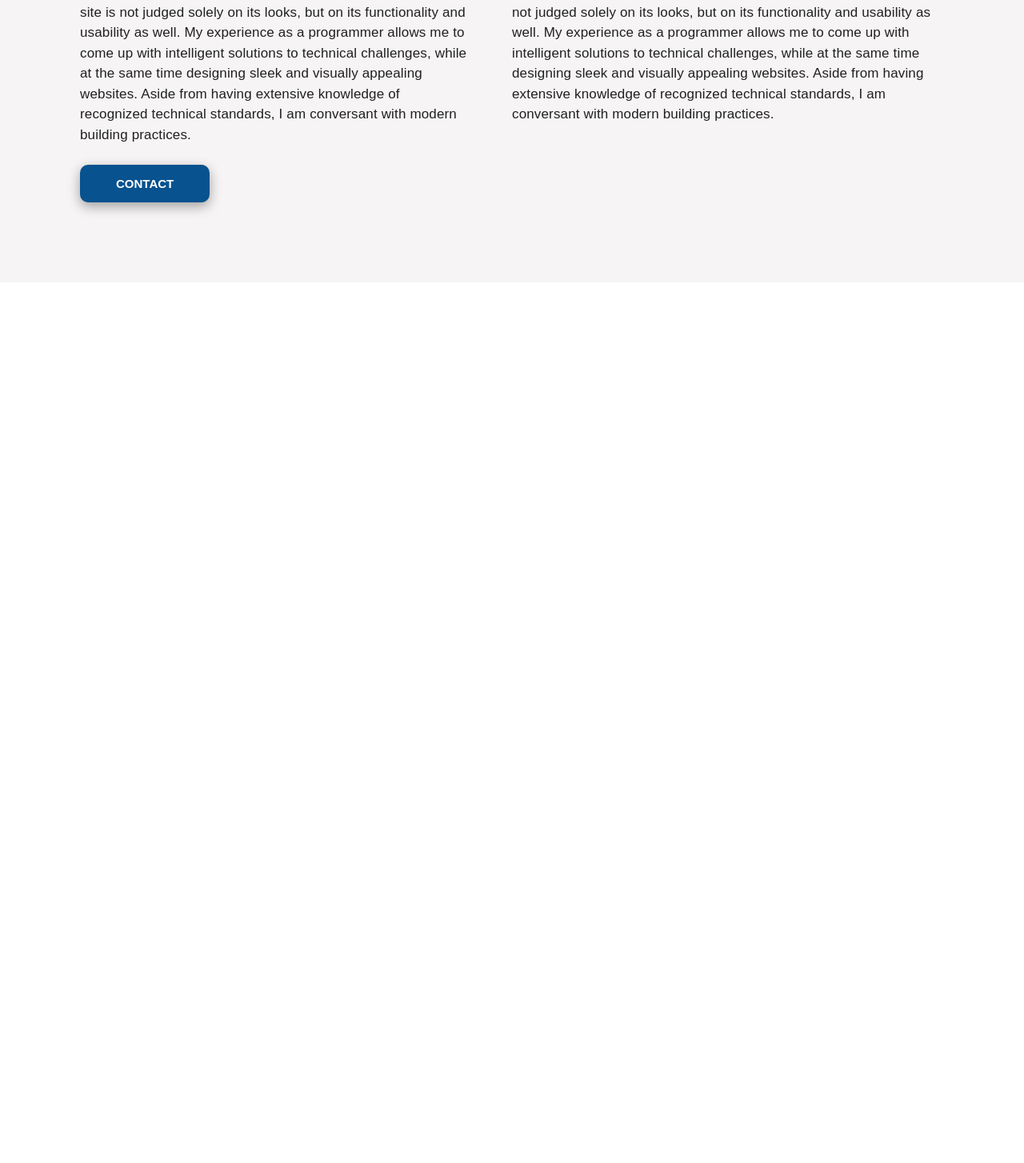
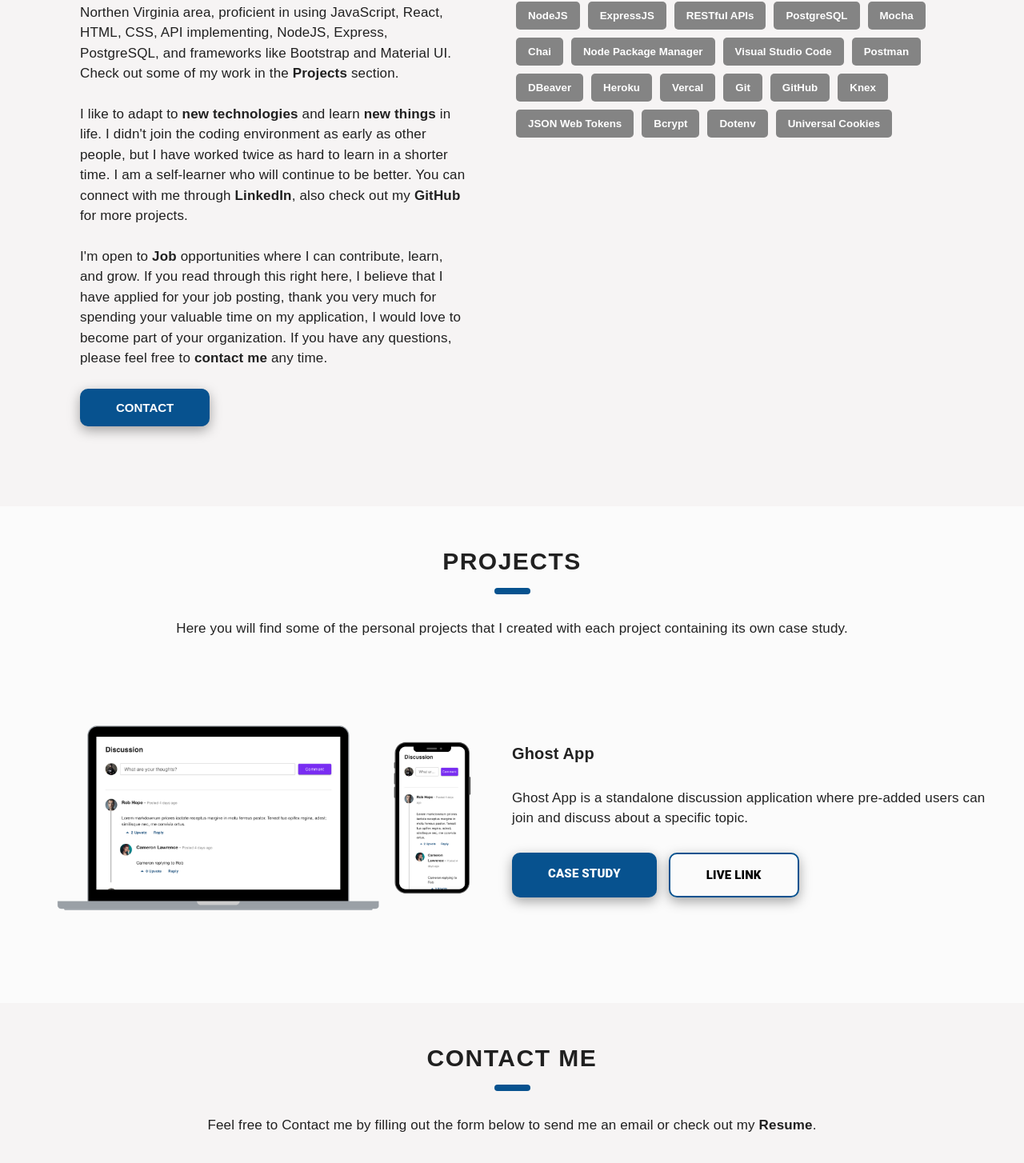
Before and after one commit to aiden-thanhp/portfolio, a React (Create React App) app: page / in a window 1280 px wide. Shown: the part 846-2300 px from the top of the page at 80% size. Before the commit the page ends 1199 px from the top, so only its background shows below. Built offline with nearby package versions, Linux system fonts and the light colour scheme.

Commit message:
finish the about and projects sections

```diff
--- a/src/components/AboutMe/AboutMe.components.js
+++ b/src/components/AboutMe/AboutMe.components.js
@@ -4,9 +4,14 @@ import {
     Typography
 } from "@mui/material";
 import React from "react";
-import "./AboutMe.css"
+import "./AboutMe.css";
+import "../../layout/Layout.css"
+import { useNavigate } from "react-router-dom";
+
+const skills = ["HTML", "CSS", "JavaScript", "React", "Bootstrap", "Material UI", "NodeJS", "ExpressJS", "RESTful APIs", "PostgreSQL", "Mocha", "Chai", "Node Package Manager", "Visual Studio Code", "Postman", "DBeaver", "Heroku", "Vercal", "Git", "GitHub", "Knex", "JSON Web Tokens", "Bcrypt", "Dotenv", "Universal Cookies"]
 
 export default function AboutMe() {
+    const navigate = useNavigate();
     return (
         <Box sx={{ paddingY: "50px" }}>
             <Box
@@ -76,9 +81,33 @@ export default function AboutMe() {
                             paddingBottom: "25px"
                         }}
                     >
-                        When it comes to business, first impressions matter, and good website design is the key to capitalizing on them. An excellent site is not judged solely on its looks, but on its functionality and usability as well. My experience as a programmer allows me to come up with intelligent solutions to technical challenges, while at the same time designing sleek and visually appealing websites. Aside from having extensive knowledge of recognized technical standards, I am conversant with modern building practices.
+                        I'm a <a className="flip">Full-stack Software Developer</a> building the Front-end and Back-end of websites and web applications. I reside in Northen Virginia area, proficient in using JavaScript, React, HTML, CSS, API implementing, NodeJS, Express, PostgreSQL, and frameworks like Bootstrap and Material UI. Check out some of my work in the <a className="flip">Projects</a> section.
                     </Typography>
-                    <button className="contactButton">Contact</button>
+                    <Typography
+                        component="p"
+                        variant="p"
+                        sx={{
+                            fontFamily: "'Source Sans Pro', sans-serif",
+                            fontSize: "17px",
+                            width: { xs: "90vw", sm: "500px", md: "90%" },
+                            paddingBottom: "25px"
+                        }}
+                    >
+                        I like to adapt to <a className="flip">new technologies</a> and learn <a className="flip">new things</a> in life. I didn't join the coding environment as early as other people, but I have worked twice as hard to learn in a shorter time. I am a self-learner who will continue to be better. You can connect with me through <a className="flip">LinkedIn</a>, also check out my <a className="flip">GitHub</a> for more projects.
+                    </Typography>
+                    <Typography
+                        component="p"
+                        variant="p"
+                        sx={{
+                            fontFamily: "'Source Sans Pro', sans-serif",
+                            fontSize: "17px",
+                            width: { xs: "90vw", sm: "500px", md: "90%" },
+                            paddingBottom: "25px"
+                        }}
+                    >
+                        I'm open to <a className="flip">Job</a> opportunities where I can contribute, learn, and grow. If you read through this right here, I believe that I have applied for your job posting, thank you very much for spending your valuable time on my application, I would love to become part of your organization. If you have any questions, please feel free to <a className="flip">contact me</a> any time.
+                    </Typography>
+                    <button className="contactButton" onClick={() => navigate("/contact")}>Contact</button>
                 </Grid>
                 <Grid item xs={12} md={6} sx={{ width: { md: "80%" } }} >
                     <Typography
@@ -93,16 +122,13 @@ export default function AboutMe() {
                     >
                         My Skills
                     </Typography>
-                    <Typography
-                        component="p"
-                        variant="p"
-                        sx={{
-                            fontFamily: "'Source Sans Pro', sans-serif",
-                            fontSize: "17px"
-                        }}
-                    >
-                        When it comes to business, first impressions matter, and good website design is the key to capitalizing on them. An excellent site is not judged solely on its looks, but on its functionality and usability as well. My experience as a programmer allows me to come up with intelligent solutions to technical challenges, while at the same time designing sleek and visually appealing websites. Aside from having extensive knowledge of recognized technical standards, I am conversant with modern building practices.
-                    </Typography>
+                    <Box>
+                        {skills.map((skill) => {
+                            return (
+                                <button key={skill} className="skillButton">{skill}</button>
+                            )
+                        })}
+                    </Box>
                 </Grid>
             </Grid>
         </Box>
--- a/src/components/AboutMe/AboutMe.css
+++ b/src/components/AboutMe/AboutMe.css
@@ -1,18 +1,28 @@
-.contactButton {
-    padding: 15px 45px 15px 45px;
-    text-transform: uppercase;
-    font-size: 15px;
-    border-style: none;
-    color: #fff;
-    border-radius: 10px;
-    background-color: #07528f;
-    box-shadow: rgba(0, 0, 0, 0.35) 0px 5px 15px;
-    font-weight: 900;
-    position: relative;
-    top: 0;
-    transition: top ease 0.5s
+.skillButton {
+    transition: transform ease 300ms;
 }
 
-.contactButton:hover {
-    top: -10px
+.skillButton:hover {
+    transform: translate(0, -3px)
 }
+
+.flip {
+    transition: color 1s;
+    transition: background-color 1s;
+    font-weight: 600;
+}
+
+.flip:hover, .flip:focus {
+    background-color: #07528f;
+    color: #fff
+}
+
+.skillButton {
+    margin: 5px 5px 5px 5px;
+    padding: 10px 15px 10px 15px;
+    border-style: none;
+    background-color: #848484;
+    font-weight: 600;
+    color: #fff;
+    border-radius: 5px;
+}
--- /dev/null
+++ b/src/components/Contact/Contact.components.js
@@ -0,0 +1,58 @@
+import {
+    Box,
+    Typography
+} from "@mui/material";
+import React from "react";
+import "../AboutMe/AboutMe.css"
+
+export default function Contact() {
+    return (
+        <Box sx={{ paddingY: "50px" }}>
+            <Box
+                sx={{
+                    display: "flex",
+                    flexDirection: "column",
+                    alignItems: "center"
+                }}
+            >
+                <Typography
+                    component="h4"
+                    variant="h4"
+                    sx={{
+                        fontFamily: "'Source Sans Pro', sans-serif",
+                        fontWeight: 900,
+                        textTransform: "uppercase",
+                        fontSize: "30px",
+                        letterSpacing: 1.5,
+                        textAlign: "center"
+                    }}
+                >
+                    Contact Me
+                </Typography>
+                <Box
+                    sx={{
+                        marginTop: "15px",
+                        width: "45px",
+                        height: "8px",
+                        borderRadius: 3,
+                        backgroundColor: "#07528f"
+                    }}
+                />
+                <Typography
+                    component="p"
+                    variant="p"
+                    sx={{
+                        marginTop: "30px",
+                        fontFamily: "'Source Sans Pro', sans-serif",
+                        fontSize: "17px",
+                        width: { xs: "90vw", md: "850px"},
+                        textAlign: "center",
+                        paddingBottom: "50px"
+                    }}
+                >Feel free to Contact me by filling out the form below to send me an email or check out my <a className="flip">Resume</a>.</Typography>
+            </Box>
+        </Box>
+    )
+}
+
+//Next step: Create a contact form to send email only.
--- a/src/components/NavBar/NavBar.components.js
+++ b/src/components/NavBar/NavBar.components.js
@@ -32,7 +32,7 @@ export default function NavBar() {
         <Box
             onClick={handleDrawerToggle}
             onKeyDown={handleDrawerToggle}
-            sx={{ width: 'auto' }}
+            sx={{ width: 'auto', position: "relative" }}
             role="presentation"
         >
             {navigationBar.map((navLink) => {
--- /dev/null
+++ b/src/components/Projects/ProjectCard.components.js
@@ -0,0 +1,52 @@
+import {
+    Box,
+    Grid,
+    Typography
+} from "@mui/material";
+import React from "react";
+import "../../layout/Layout.css";
+import "./Projects.css"
+
+export default function ProjectCard({ project }) {
+    return (
+        <Grid container sx={{ paddingX: "20px" }}>
+            <Grid item xs={12} md={6}>
+                <img href={`/projects/${project.id}`} alt={project.name} className="projectPic" src={project.image} />
+            </Grid>
+            <Grid item xs={12} md={6}
+                sx={{
+                    display: "flex",
+                    flexDirection: "column",
+                    alignItems: { xs: "center", md: "flex-start" },
+                    justifyContent: "center"
+                }}>
+                <Typography
+                    component="h4"
+                    variant="h4"
+                    sx={{
+                        fontFamily: "'Source Sans Pro', sans-serif",
+                        fontWeight: 900,
+                        fontSize: "20px",
+                        textAlign: { xs: "center", md: "left" }
+                    }}
+                >
+                    {project.name}
+                </Typography>
+                <Typography
+                    component="p"
+                    variant="p"
+                    sx={{
+                        marginY: "30px",
+                        fontFamily: "'Source Sans Pro', sans-serif",
+                        fontSize: "17px",
+                        textAlign: { xs: "center", md: "left" }
+                    }}
+                >{project.description}</Typography>
+                <Box sx={{ display: "flex" }}>
+                    <a className="contactButton" href={`/projects/${project.id}`}>Case Study</a>
+                    <a className="linkButton" href={project.link}>Live Link</a>
+                </Box>
+            </Grid>
+        </Grid>
+    )
+}
--- /dev/null
+++ b/src/components/Projects/Projects.components.js
@@ -0,0 +1,71 @@
+import {
+    Box,
+    Typography
+} from "@mui/material";
+import React from "react";
+import ProjectCard from "./ProjectCard.components";
+
+import GhostAppPic from "../../assets/project-ghost-app.png"
+
+const projects = [
+    {
+        name: "Ghost App",
+        id: "1",
+        image: GhostAppPic,
+        link: "https://ghost-app-frontend.vercel.app/",
+        description: "Ghost App is a standalone discussion application where pre-added users can join and discuss about a specific topic."
+    }
+];
+
+export default function Projects() {
+    return (
+        <Box sx={{ paddingY: "50px", backgroundColor: "#fbfbfb" }}>
+            <Box
+                sx={{
+                    display: "flex",
+                    flexDirection: "column",
+                    alignItems: "center"
+                }}
+            >
+                <Typography
+                    component="h4"
+                    variant="h4"
+                    sx={{
+                        fontFamily: "'Source Sans Pro', sans-serif",
+                        fontWeight: 900,
+                        textTransform: "uppercase",
+                        fontSize: "30px",
+                        letterSpacing: 1.5,
+                        textAlign: "center"
+                    }}
+                >
+                    Projects
+                </Typography>
+                <Box
+                    sx={{
+                        marginTop: "15px",
+                        width: "45px",
+                        height: "8px",
+                        borderRadius: 3,
+                        backgroundColor: "#07528f"
+                    }}
+                />
+                <Typography
+                    component="p"
+                    variant="p"
+                    sx={{
+                        marginTop: "30px",
+                        fontFamily: "'Source Sans Pro', sans-serif",
+                        fontSize: "17px",
+                        width: { xs: "90vw", md: "850px"},
+                        textAlign: "center",
+                        paddingBottom: "50px"
+                    }}
+                >Here you will find some of the personal projects that I created with each project containing its own case study.</Typography>
+            </Box>
+            {projects.map((project) => {
+                return <ProjectCard project={project} />
+            })}
+        </Box>
+    )
+}
--- /dev/null
+++ b/src/components/Projects/Projects.css
@@ -0,0 +1,24 @@
+.projectPic {
+    width: 100%
+}
+
+.linkButton {
+    margin-left: 15px;
+    padding: 15px 45px 15px 45px;
+    text-transform: uppercase;
+    font-size: 15px;
+    border: solid 2px #07528f;
+    color: #000;
+    border-radius: 10px;
+    background-color: transparent;
+    box-shadow: rgba(0, 0, 0, 0.35) 0px 5px 15px;
+    font-weight: 900;
+    transition: transform ease 300ms;
+    text-decoration: none;
+}
+
+.linkButton:hover {
+    transform: translate(0, -10px);
+    background-color: transparent;
+    color: #000
+}
--- /dev/null
+++ b/src/layout/Layout.css
@@ -0,0 +1,17 @@
+.contactButton {
+    padding: 15px 45px 15px 45px;
+    text-transform: uppercase;
+    font-size: 15px;
+    border-style: none;
+    color: #fff;
+    border-radius: 10px;
+    background-color: #07528f;
+    box-shadow: rgba(0, 0, 0, 0.35) 0px 5px 15px;
+    font-weight: 900;
+    transition: transform ease 300ms;
+    text-decoration: none;
+}
+
+.contactButton:hover, .contactButton:active {
+    transform: translate(0, -10px);
+}
--- a/src/layout/Layout.js
+++ b/src/layout/Layout.js
@@ -1,8 +1,10 @@
 import { Box } from "@mui/material";
 import React from "react";
 import AboutMe from "../components/AboutMe/AboutMe.components";
+import Contact from "../components/Contact/Contact.components";
 import Intro from "../components/Intro/Intro.components";
 import NavBar from "../components/NavBar/NavBar.components";
+import Projects from "../components/Projects/Projects.components";
 
 export default function Layout() {
     return (
@@ -12,6 +14,8 @@ export default function Layout() {
             <NavBar />
             <Intro />
             <AboutMe />
+            <Projects />
+            <Contact />
         </Box>
     )
 }
```
Also changed, not shown: src/assets/project-ghost-app.png (added).
